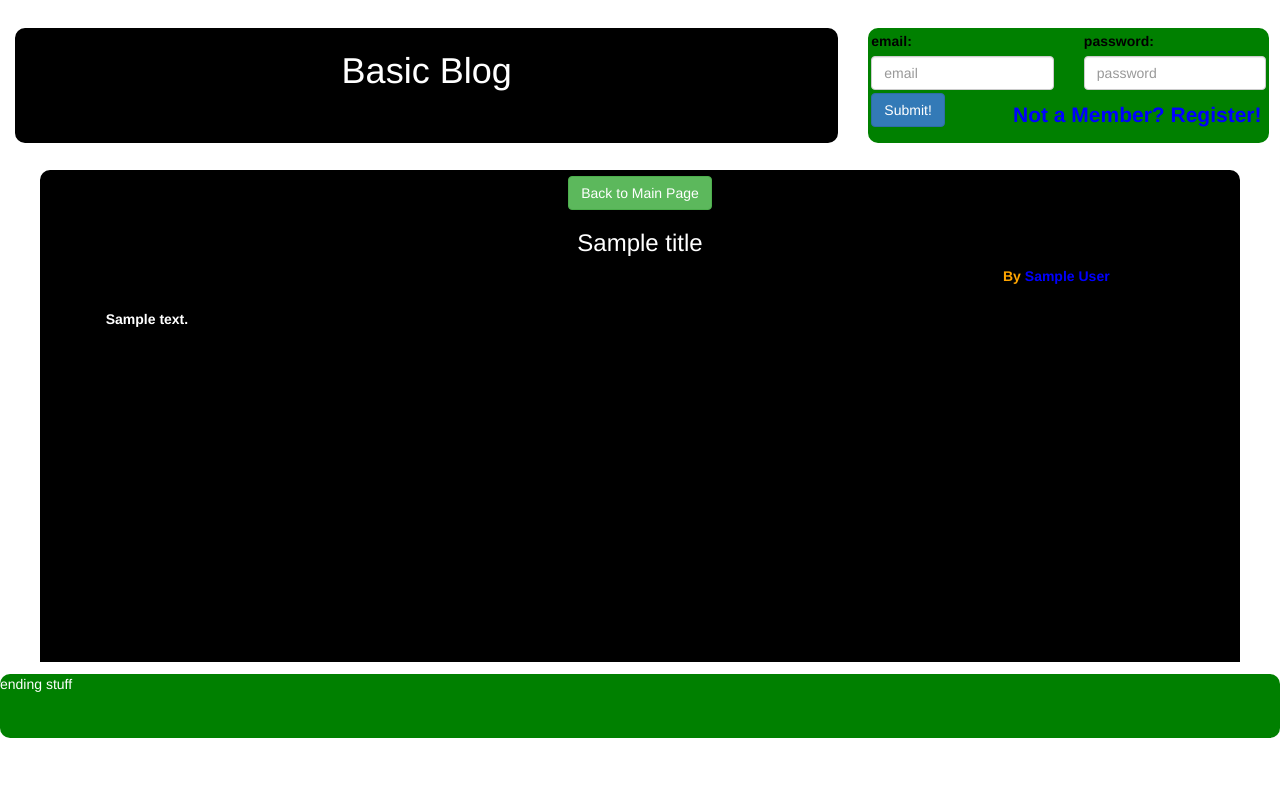
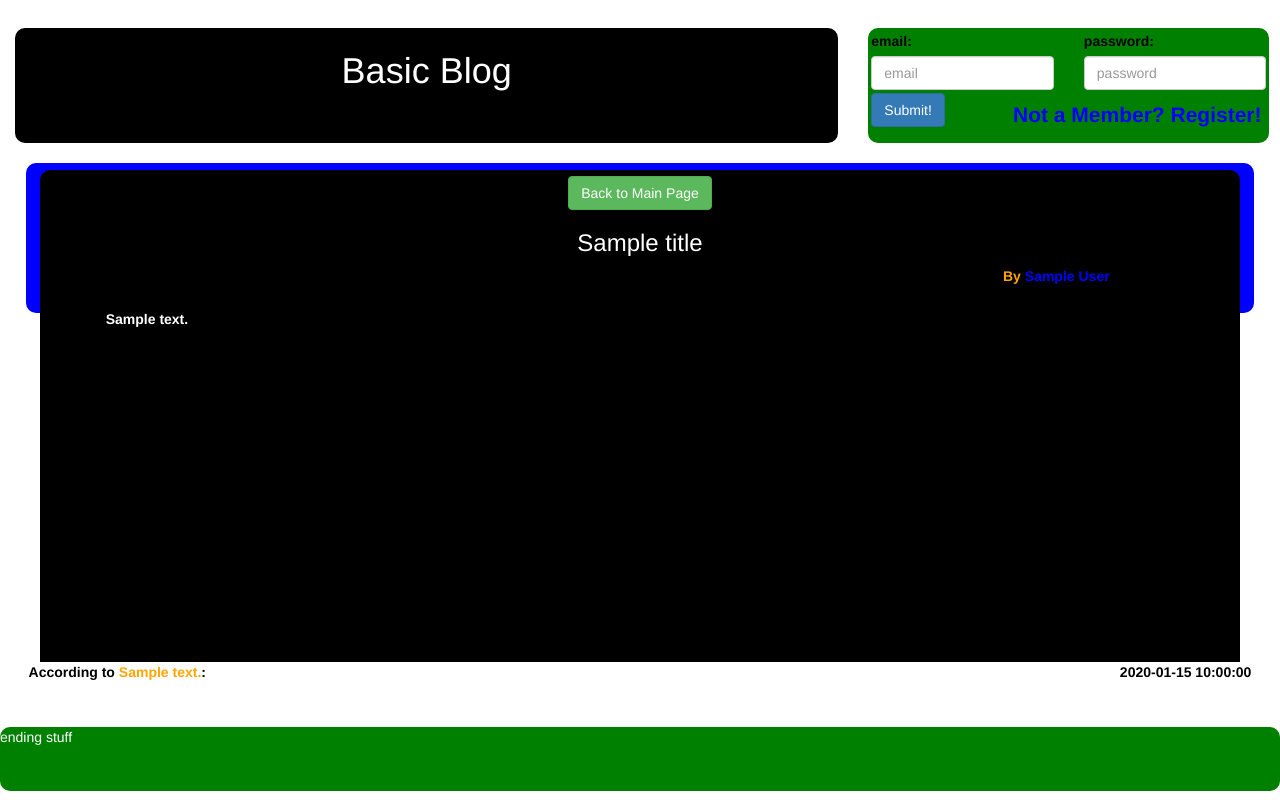
Before and after one commit to mhhoban/basic-blog, a Python web app: template templates/blog_view_page_non_authed.html in a window 1280 px wide. Run offline with Jinja, Linux system fonts and the light colour scheme; the template is opened without the code that fills it: most values are stand-ins (such as "Sample title", 1, 10 or a date in 2020).

Commit message:
began formatting comment boxes with author and timestamp

```diff
--- a/css/basicblogstyle.css
+++ b/css/basicblogstyle.css
@@ -161,6 +161,16 @@
 textarea {
     resize: none;
     overflow: auto;
+}
+
+.comment-author-text {
+
+    color:orange;
+}
+
+.blog-comment-date {
+
+    text-align: right;
 }
 
 .comment-compose-header {
--- a/templates/blog_view_page_non_authed.html
+++ b/templates/blog_view_page_non_authed.html
@@ -130,4 +130,54 @@
 
 </div>
 
+<!-- Begin Comments -->
+
+{% for comment in comments %}
+
+<div class="blog-comment-box">
+
+
+
+<div class="row">
+
+	<div class="col-md-6">
+
+		<div class="blog-comment-author">
+
+			According to <span class="comment-author-text"> {{ comment['commenter'] }}</span>:
+
+		</div>
+
+	</div>
+
+	<div class="col-md-6">
+
+		<div class="blog-comment-date">
+
+		{{ comment['timestamp'] }}
+
+		</div>
+
+	</div>
+
+</div>
+
+<div class="row">
+
+	<div class="col-md-12">
+
+			<div class="blog-comment-text">
+
+				<o id="comment"> {{ comment['content'] }} </o>
+
+			</div>
+
+	</div>
+
+</div>
+
+</div>
+
+{% endfor %}
+
 {% endblock %}
```
Also changed, not shown: templates/blog_view_page_authed.html (+31 -4 lines).
